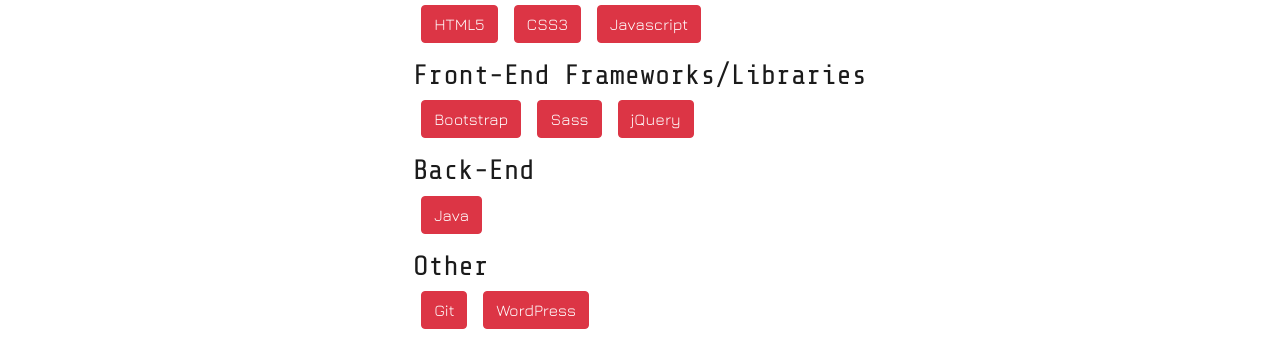
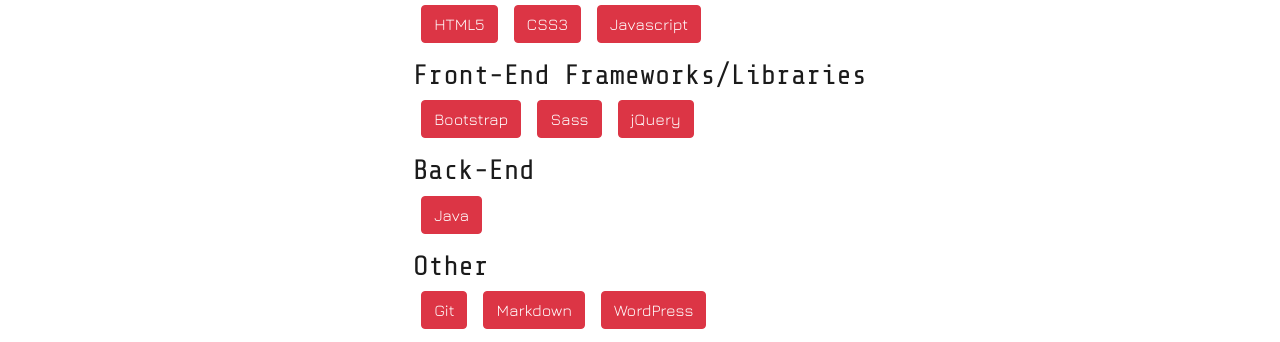
Before and after one commit to Sergio-20/portfolio, a plain HTML site: page index.html in a window 1280 px wide. Shown: the part 421-763 px from the top of the page. Drawn offline with nearby package versions, Linux system fonts and the light colour scheme.

Commit message:
Updated Portfolio, Learned Markdown

```diff
--- a/index.html
+++ b/index.html
@@ -58,6 +58,7 @@
         <p class="btn btn-danger col-xs-3">PHP</p>-->
         <h3>Other</h3>
         <p class="btn btn-danger col-xs-4">Git</p>
+        <p class="btn btn-danger col-xs-4">Markdown</p>
         <p class="btn btn-danger col-xs-4">WordPress</p>
         <h3>Operating Systems</h3>
         <p class="btn btn-danger col-xs-6">Windows</p>
```
